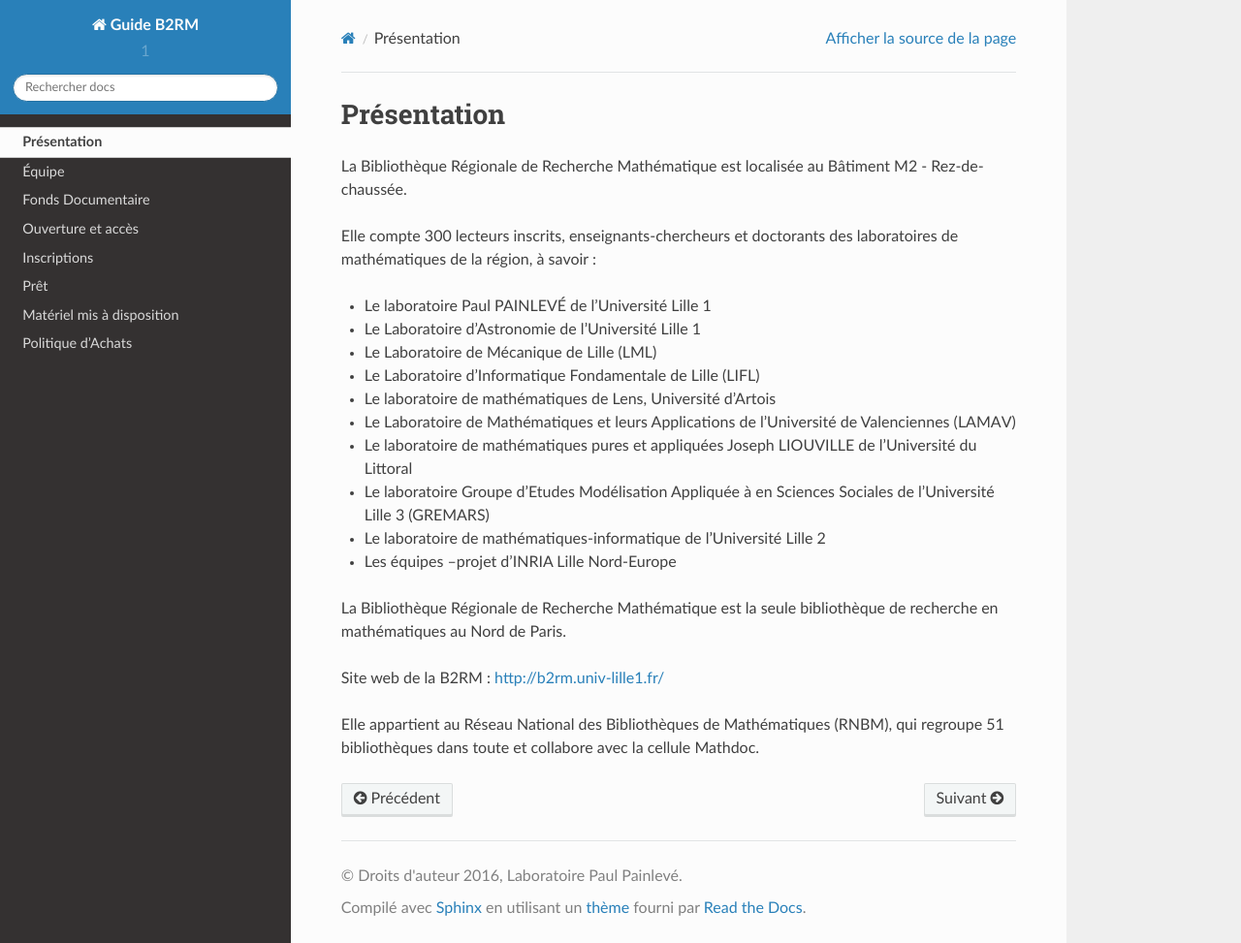
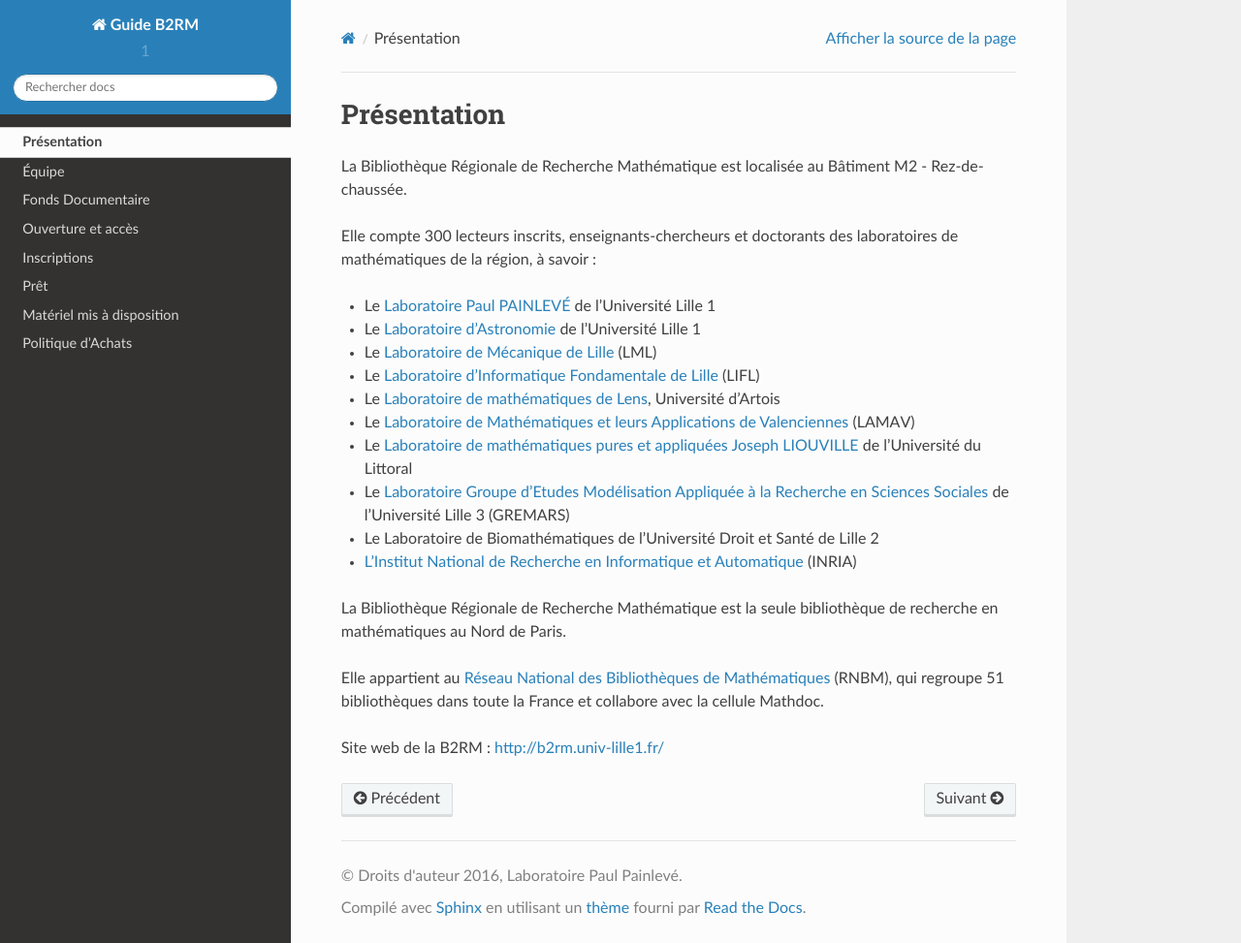
Before and after one commit to labopp/guideb2rm-sphinx, a Sphinx documentation site: the page built from source/presentation.rst, in a window 1280 px wide and 973 px high. Shown: the whole window at 97% size. Built offline with Sphinx 7.4.7 and the Read the Docs theme 2.0.0, drawn with Linux system fonts in a browser that asks for light colours.

Commit message:
rajout des liens + ajustements

```diff
--- a/source/fonds.rst
+++ b/source/fonds.rst
@@ -12,7 +12,6 @@ alphabétique d'auteur.
 
 Les collections telles que par exemple Lectures notes in Mathematics, AMS,
 Contemporary Mathematics etc., sont rangées par numéro dans la collection ;
-
 les congrès et anonymes par numéro d'inventaire ; les thèses par ordre
 alphabétique d'auteur.
 
--- a/source/presentation.rst
+++ b/source/presentation.rst
@@ -7,33 +7,38 @@ Bâtiment M2 - Rez-de-chaussée.
 Elle compte 300 lecteurs inscrits, enseignants-chercheurs et doctorants
 des laboratoires de mathématiques de la région, à savoir :
 
--  Le laboratoire Paul PAINLEVÉ de l'Université Lille 1
-
--  Le Laboratoire d'Astronomie de l'Université Lille 1
-
--  Le Laboratoire de Mécanique de Lille (LML)
-
--  Le Laboratoire d'Informatique Fondamentale de Lille (LIFL)
-
--  Le laboratoire de mathématiques de Lens, Université d'Artois
-
--  Le Laboratoire de Mathématiques et leurs Applications de l'Université de
-   Valenciennes (LAMAV)
-
--  Le laboratoire de mathématiques pures et appliquées Joseph LIOUVILLE de
+-  Le `Laboratoire Paul PAINLEVÉ`_ de l'Université Lille 1
+-  Le `Laboratoire d'Astronomie`_ de l'Université Lille 1
+-  Le `Laboratoire de Mécanique de Lille`_ (LML)
+-  Le `Laboratoire d'Informatique Fondamentale de Lille`_ (LIFL)
+-  Le `Laboratoire de mathématiques de Lens`_, Université d'Artois
+-  Le `Laboratoire de Mathématiques et leurs Applications de Valenciennes`_
+   (LAMAV)
+-  Le `Laboratoire de mathématiques pures et appliquées Joseph LIOUVILLE`_ de
    l'Université du Littoral
-
--  Le laboratoire Groupe d'Etudes Modélisation Appliquée à en Sciences
-   Sociales de l'Université Lille 3 (GREMARS)
-
--  Le laboratoire de mathématiques-informatique de l'Université Lille 2
-
--  Les équipes –projet d'INRIA Lille Nord-Europe
+-  Le `Laboratoire Groupe d'Etudes Modélisation Appliquée à la Recherche en
+   Sciences Sociales`_ de l'Université Lille 3 (GREMARS)
+-  Le Laboratoire de Biomathématiques de l'Université Droit et Santé de Lille
+   2
+-  `L'Institut National de Recherche en Informatique et Automatique`_ (INRIA)
 
 La Bibliothèque Régionale de Recherche Mathématique est la seule bibliothèque
 de recherche en mathématiques au Nord de Paris.
 
+Elle appartient au `Réseau National des Bibliothèques de Mathématiques`_
+(RNBM), qui regroupe 51 bibliothèques dans toute la France et collabore avec
+la cellule Mathdoc.
+
 Site web de la B2RM : `<http://b2rm.univ-lille1.fr/>`_
 
-Elle appartient au Réseau National des Bibliothèques de Mathématiques (RNBM),
-qui regroupe 51 bibliothèques dans toute et collabore avec la cellule Mathdoc.
+.. _Bâtiment M2 – Rez-de-chaussée: utiles/acces
+.. _Laboratoire Paul PAINLEVÉ: http://math.univ-lille1.fr
+.. _Laboratoire d'Astronomie: http://lal.univ-lille1.fr
+.. _Laboratoire de Mécanique de Lille: http://lml.univ-lille1.fr
+.. _Laboratoire d'Informatique Fondamentale de Lille: http://www.lifl.fr
+.. _Laboratoire de mathématiques de Lens: http://lml.univ-artois.fr
+.. _Laboratoire de Mathématiques et leurs Applications de Valenciennes: http://www.univ-valenciennes.fr/lamav
+.. _Laboratoire de mathématiques pures et appliquées Joseph LIOUVILLE: http://www-lmpa.univ-littoral.fr
+.. _Laboratoire Groupe d'Etudes Modélisation Appliquée à la Recherche en Sciences Sociales: http://lem.cnrs.fr/
+.. _L'Institut National de Recherche en Informatique et Automatique: http://www.inria.fr/centre-de-recherche-inria/lille-nord-europe
+.. _Réseau National des Bibliothèques de Mathématiques: http://www.rnbm.org
```
